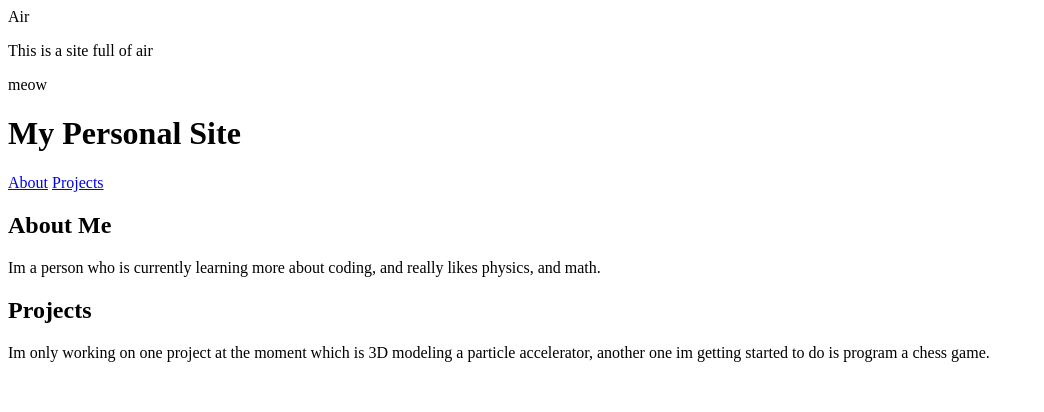
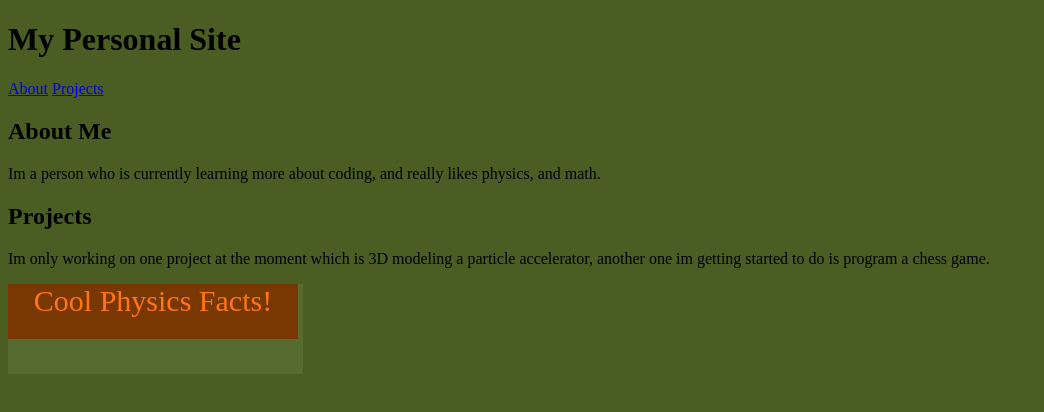
Before and after one commit to air-physics/air-physics.github.io, a plain HTML site: page index.html in a window 1280 px wide. Shown: the whole page, without its empty margins (0-1044 px from the left). Drawn offline with Linux system fonts and the light colour scheme.

Commit message:
Refactor index.html with new styles and structure
Updated HTML structure and added styles for the panel and intro sections.

```diff
--- a/index.html
+++ b/index.html
@@ -1,29 +1,24 @@
- <! DOCTYPE html>
-<html lang = "en">
+<!DOCTYPE html>
+<html lang="en">
 <head>
-
- <link rel ="stylesheet" href ="">
-
-
+    <meta charset="UTF-8">
+    <title>Air</title>
+    <link rel ="stylesheet" href ="">
+    <style>
+        body{
+            background-color: rgb(74, 93, 35);
+        }
+    </style>
 </head>
 
-</title>
- Air
-</title>
-</p>
-This is a site full of air
-</p>
+<body>
 
-<body>
-    <div>
-        meow
-    </div>
-    <h1>My Personal Site</h1>
-    <nav>
+<h1>My Personal Site</h1>
+<nav>
     <a href ="#about">About</a>
     <a href ="#projects">Projects</a>
-   </nav>
-</header>
+</nav>
+
 <section id = "about">
     <h2>About Me</h2>
     <p>Im a person who is currently learning more about coding, and really likes physics, and math.</p>
@@ -33,4 +28,34 @@ This is a site full of air
     <p>Im only working on one project at the moment which is 3D modeling a particle accelerator, another one im getting started to do is program a chess game.</p>
 </section>
 </body>
+
+<body>
+ <div class ="panel">
+     <div class="intro" id="text">
+           Cool Physics Facts!
+
+     </div>
+     <style>
+         body{
+             .panel{
+                 height: 90px;
+                 width: 295px;
+                 background-color: #556b2f;
+             }
+             .intro{
+                 height: 55px;
+                 width: 290px;
+                 background-color: #793802;
+             }
+             #text{
+                 font-size: 30px;
+                 color: #ff7417;
+                 text-align: center;
+             }
+         }
+     </style>
+ </div>
+
+</body>
+
 </html>
```
